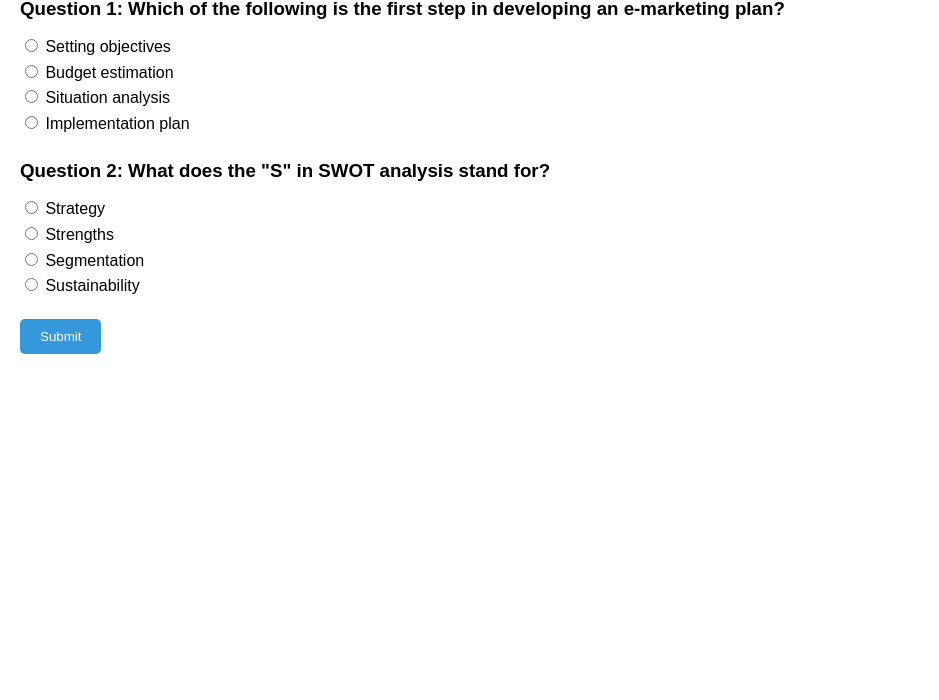
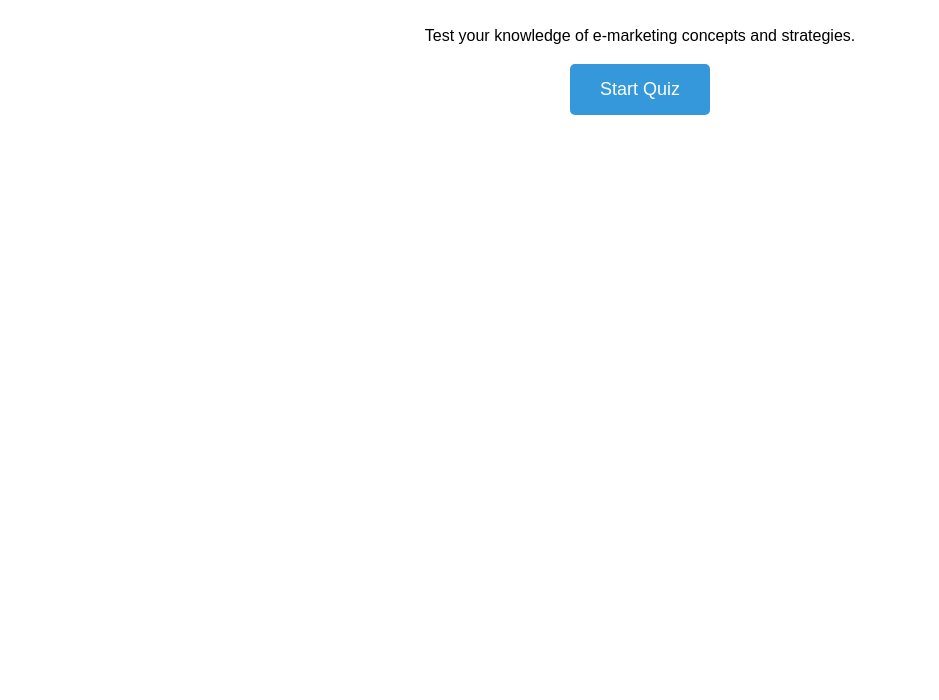
Before and after one commit to majedqur/e-marketing-quiz., a plain HTML site: page index.html in a window 1280 px wide. Shown: the part 100-800 px from the top of the page, without its empty margins (0-939 px from the left). Drawn offline with Linux system fonts and the light colour scheme.

Commit message:
Update index.html

```diff
--- a/index.html
+++ b/index.html
@@ -12,6 +12,22 @@
         }
         h1, h2 {
             color: #2c3e50;
+        }
+        .center {
+            text-align: center;
+            margin-top: 50px;
+        }
+        .btn {
+            background-color: #3498db;
+            color: white;
+            padding: 15px 30px;
+            border: none;
+            border-radius: 5px;
+            cursor: pointer;
+            font-size: 18px;
+        }
+        .btn:hover {
+            background-color: #2980b9;
         }
         .question {
             margin-bottom: 20px;
@@ -41,6 +57,15 @@
     </style>
 </head>
 <body>
+    <!-- Welcome Screen -->
+    <div id="welcomeScreen" class="center">
+        <h1>Welcome to the E-Marketing Quiz!</h1>
+        <p>Test your knowledge of e-marketing concepts and strategies.</p>
+        <button class="btn" onclick="startQuiz()">Start Quiz</button>
+    </div>
+
+    <!-- Quiz Form -->
+    <div id="quizScreen" style="display: none;">
         <h1>E-Marketing Quiz</h1>
         <form id="quizForm">
             <!-- Questions Start -->
@@ -58,18 +83,27 @@
                 <label><input type="radio" name="q2" value="2"> Segmentation</label><br>
                 <label><input type="radio" name="q2" value="3"> Sustainability</label><br>
             </div>
-        <!-- Add more questions as needed -->
+            <!-- Add more questions here -->
             <button type="button" class="submit-btn" onclick="checkAnswers()">Submit</button>
         </form>
         <div id="result" style="margin-top: 20px; font-weight: bold;"></div>
         <div id="answers" style="margin-top: 20px;"></div>
+    </div>
+
     <script>
+        // Function to show the quiz and hide the welcome screen
+        function startQuiz() {
+            document.getElementById('welcomeScreen').style.display = 'none';
+            document.getElementById('quizScreen').style.display = 'block';
+        }
+
         function checkAnswers() {
             const correctAnswers = [2, 1]; // Correct answer indices for each question
             const answerKeys = [
                 ["Setting objectives", "Budget estimation", "Situation analysis", "Implementation plan"],
                 ["Strategy", "Strengths", "Segmentation", "Sustainability"]
-            ]; // Full list of options for each question
+                // Add more answers here for other questions
+            ];
 
             let score = 0;
             const form = document.getElementById('quizForm');
```
Lines whose indentation alone changed are shown as unchanged.
